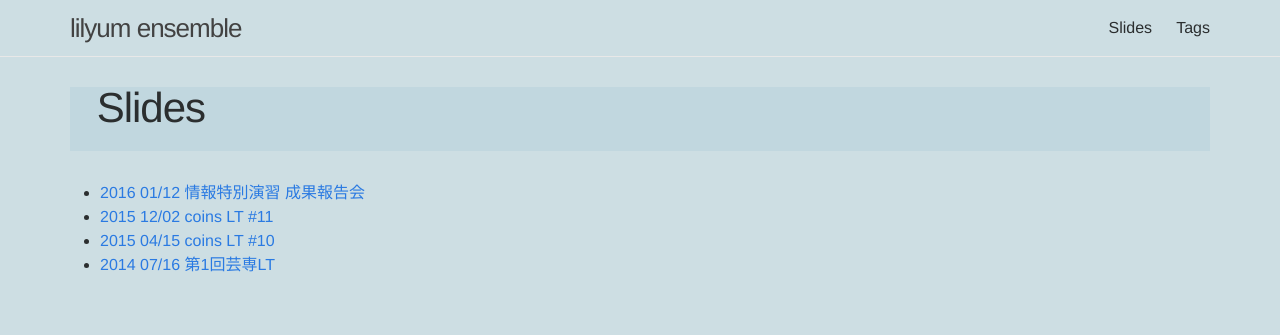
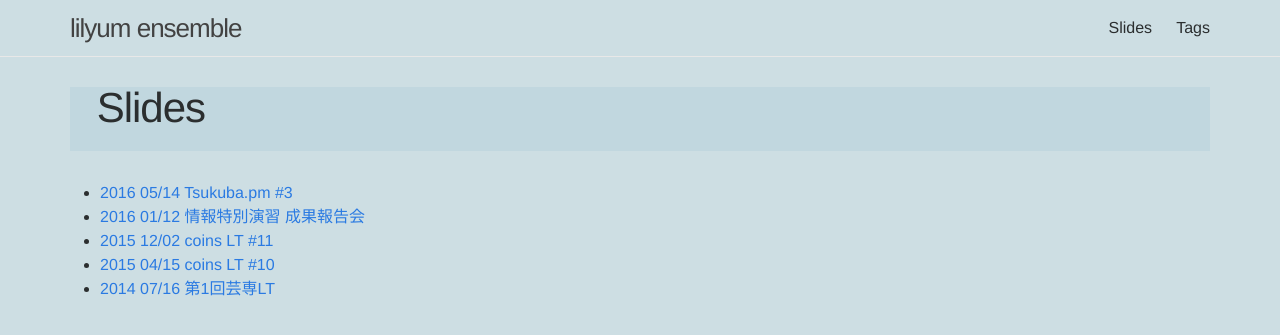
Before and after one commit to Nymphium/nymphium.github.io, a Jekyll site: the page built from slide.html, in a window 1280 px wide. Shown: the top 335 px of the page. Built offline with Jekyll 4.4.1, drawn with Linux system fonts in a browser that asks for light colours; Markdown is read by kramdown in place of the engine named in the settings.

Commit message:
deploy at 2016-05-15 00:31:38 +0900

```diff
--- a/slide.html
+++ b/slide.html
@@ -6,6 +6,7 @@ group: navigation
 ---
 
 <ul>
+	<li><a href="/pdf/tsukubapm3-luavm.html">2016 05/14 Tsukuba.pm #3</a></li>
 	<li><a href="/pdf/information_special_seminar.html">2016 01/12 情報特別演習 成果報告会</a></li>
 	<li><a href="/pdf/lonely_advent_calendar.html">2015 12/02 coins LT #11</li>
 	<li><a href="/pdf/luakatsu.html">2015 04/15 coins LT #10</a></li>
```
